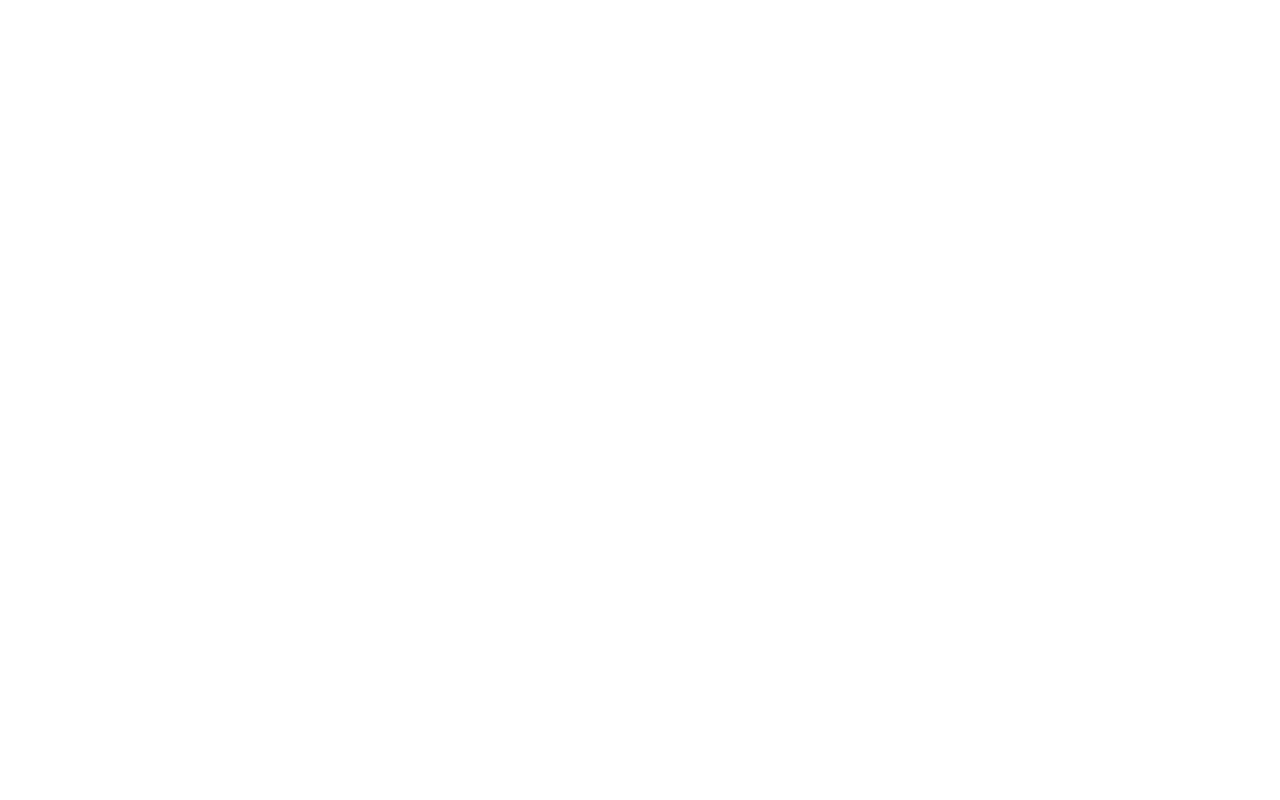
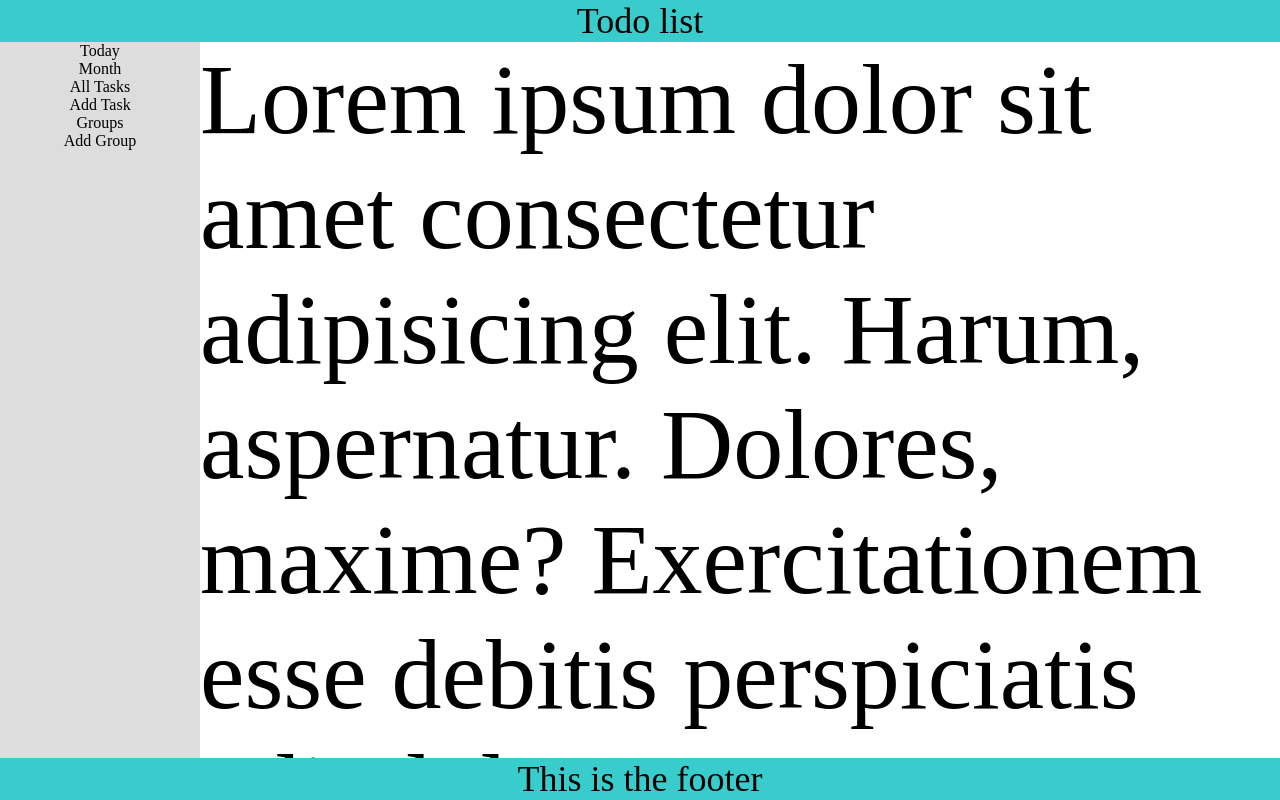
Before and after one commit to joshuaetperez/todo_list, a website built with webpack: page dist/index.html in a window 1280 px wide. Built offline with nearby package versions, Linux system fonts and the light colour scheme.

Commit message:
Added WIP template header, footer, sidebar, and main content

```diff
--- /dev/null
+++ b/src/container.js
@@ -0,0 +1,10 @@
+import './style.css';
+
+export default function displayContainer() {
+  const contentDiv = document.querySelector("#content");
+
+  const containerDiv = document.createElement("div");
+  containerDiv.classList.add("container");
+
+  contentDiv.appendChild(containerDiv);
+}
--- /dev/null
+++ b/src/footer.js
@@ -0,0 +1,11 @@
+import './style.css';
+
+export default function displayFooter() {
+  const contentDiv = document.querySelector("#content");
+
+  const footerDiv = document.createElement("div");
+  footerDiv.classList.add("footer");
+  footerDiv.textContent = "This is the footer";
+
+  contentDiv.appendChild(footerDiv);
+}
--- /dev/null
+++ b/src/header.js
@@ -0,0 +1,11 @@
+import './style.css';
+
+export default function displayHeader() {
+  const contentDiv = document.querySelector("#content");
+
+  const headerDiv = document.createElement("div");
+  headerDiv.classList.add("header");
+  headerDiv.textContent = "Todo list";
+
+  contentDiv.appendChild(headerDiv);
+}
--- a/src/index.js
+++ b/src/index.js
@@ -1,4 +1,8 @@
 import {format} from "date-fns";
+import displayHeader from "./header.js";
+import displayContainer from "./container.js";
+import displaySidebar from "./sidebar.js";
+import displayFooter from "./footer.js";
 
 // Task factory function
 const Task = (name, dueDate) => {
@@ -35,6 +39,10 @@ const Group = (name, dueDate) => {
   return {getName, getDueDate, getArr, getTaskNames, setName, setDueDate, pushTask, deleteTask};
 }
 
+displayHeader();
+displayContainer();
+displaySidebar();
+displayFooter();
 
 // Debugging Task and Group
 
--- /dev/null
+++ b/src/sidebar.js
@@ -0,0 +1,40 @@
+import './style.css';
+
+export default function displaySidebar() {
+  const containerDiv = document.querySelector(".container");
+
+  const sidebarDiv = document.createElement("div");
+  sidebarDiv.classList.add("sidebar");
+
+  const sidebarList = document.createElement("ul");
+  sidebarList.classList.add("sidebar-list");
+
+  const todayTab = document.createElement("li");
+  const monthTab = document.createElement("li");
+  const allTasksTab = document.createElement("li");
+  const addTaskTab = document.createElement("li");
+  const groupsTab = document.createElement("li");
+  const addGroupTab = document.createElement("li");
+
+  todayTab.textContent = "Today";
+  monthTab.textContent = "Month";
+  allTasksTab.textContent = "All Tasks";
+  addTaskTab.textContent = "Add Task";
+  groupsTab.textContent = "Groups";
+  addGroupTab.textContent = "Add Group";
+
+  sidebarList.appendChild(todayTab);
+  sidebarList.appendChild(monthTab);
+  sidebarList.appendChild(allTasksTab);
+  sidebarList.appendChild(addTaskTab);
+  sidebarList.appendChild(groupsTab);
+  sidebarList.appendChild(addGroupTab);
+
+  sidebarDiv.appendChild(sidebarList);
+  containerDiv.appendChild(sidebarDiv);
+
+  const otherDiv = document.createElement("div");
+  otherDiv.classList.add("main");
+  otherDiv.textContent = "Lorem ipsum dolor sit amet consectetur adipisicing elit. Harum, aspernatur. Dolores, maxime? Exercitationem esse debitis perspiciatis odit dolor natus quae soluta possimus nobis quis! Repellat ex nemo laborum et omnis.";
+  containerDiv.appendChild(otherDiv);
+}
--- a/src/style.css
+++ b/src/style.css
@@ -9,3 +9,47 @@ html {
 body {
   margin: 0;
 }
+
+ul {
+  padding: 0;
+  margin: 0;
+}
+
+#content {
+  display: flex;
+  flex-direction: column;
+  flex: 1;
+  height: 100vh;
+  width: 100vw;
+}
+
+.header,
+.footer {
+  background-color: #39CCCC;
+  text-align: center;
+  font-size: 36px;
+}
+
+.container {
+  flex: 1;
+  overflow-y: scroll;
+}
+
+.sidebar {
+  background-color: #DDDDDD;
+  text-align: center;
+  position: fixed;
+  height: calc(100vh - 84px);
+  width: 200px;
+}
+
+.main {
+  font-size: 100px;
+  margin-left: 200px;
+}
+
+.sidebar-list {
+  display: flex;
+  flex-direction: column;
+  list-style-type: none;
+}
```
Also changed, not shown: dist/index.html, dist/main.js. Lines whose indentation alone changed are shown as unchanged.
